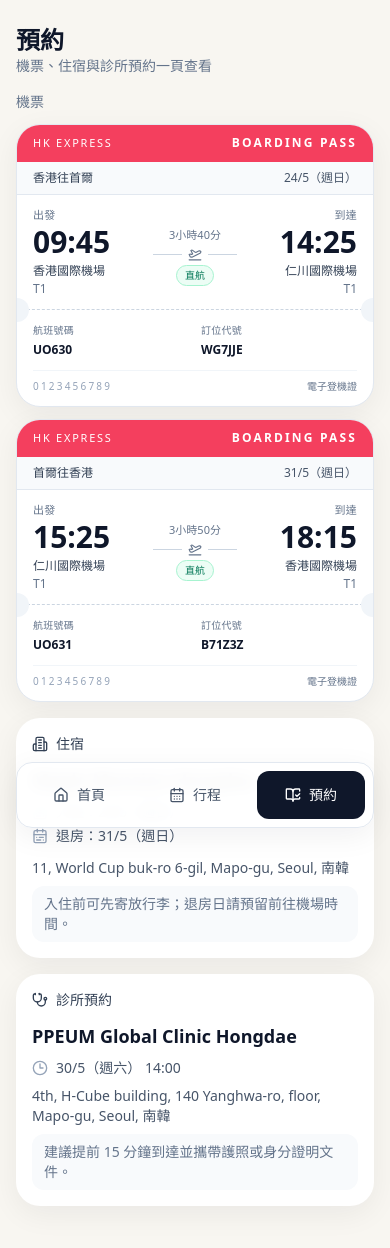
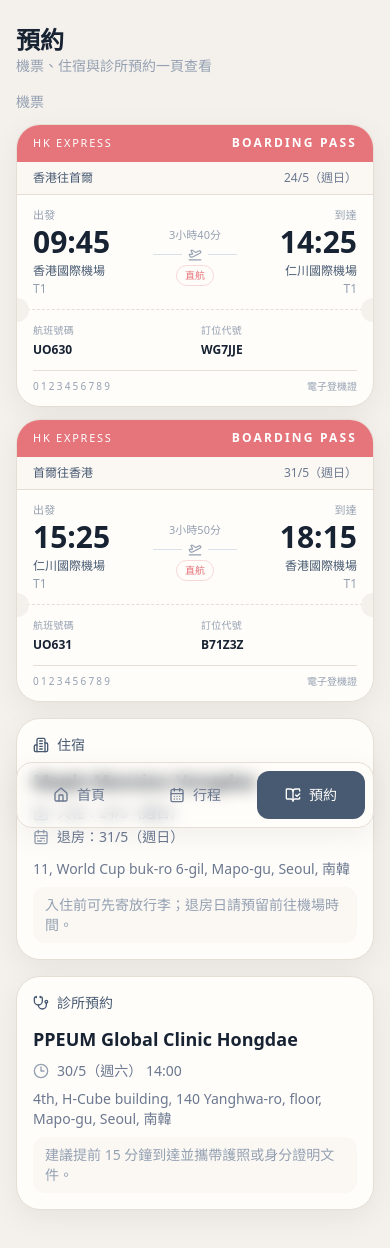
Before and after one commit to onyinno/seoul-companion-os, a Next.js app: page /bookings in a window 390 px wide. Shown: the top 1248 px of the page. Built offline with nearby package versions, Linux system fonts and the light colour scheme.

Commit message:
style(theme): apply seoul palette tokens across key mobile surfaces

```diff
--- a/app/globals.css
+++ b/app/globals.css
@@ -4,8 +4,26 @@
 
 :root {
   color-scheme: light;
+  --bg-app: #F4F1EC;
+  --bg-surface: #FBF8F4;
+  --bg-card: #FFFDF9;
+  --border-soft: #E5DED5;
+
+  --text-main: #172233;
+  --text-secondary: #6B7890;
+  --text-muted: #94A0B2;
+
+  --accent-primary: #F28F92;
+  --accent-soft: #F8D8D7;
+  --accent-strong: #E5747B;
+
+  --balance-bluegrey: #6F8198;
+  --balance-bluegrey-deep: #475A72;
+  --balance-bluegrey-soft: #D8E1EA;
 }
 
 body {
-  @apply bg-cream text-slate-900 antialiased;
+  background: var(--bg-app);
+  color: var(--text-main);
+  @apply antialiased;
 }
--- a/components/bookings-screen.tsx
+++ b/components/bookings-screen.tsx
@@ -11,21 +11,21 @@
     <div className="space-y-4">
       <header>
         <h1 className="text-2xl font-semibold">預約</h1>
-        <p className="text-sm text-slate-500">機票、住宿與診所預約一頁查看</p>
+        <p className="text-sm text-[var(--text-muted)]">機票、住宿與診所預約一頁查看</p>
       </header>
 
       <section className="space-y-3">
-        <h2 className="text-sm font-medium text-slate-500">機票</h2>
+        <h2 className="text-sm font-medium text-[var(--text-muted)]">機票</h2>
         {bookings.flights.map((flight) => (
-          <article key={flight.id} className="overflow-hidden rounded-3xl border border-slate-200 bg-white shadow-soft">
-            <div className="flex items-center justify-between bg-rose-500 px-4 py-2.5 text-white">
+          <article key={flight.id} className="overflow-hidden rounded-3xl border border-[var(--border-soft)] bg-[var(--bg-card)] shadow-soft">
+            <div className="flex items-center justify-between bg-[var(--accent-strong)] px-4 py-2.5 text-white">
               <p className="text-[11px] font-medium tracking-[0.16em]">HK EXPRESS</p>
               <p className="text-xs font-semibold tracking-[0.18em]">BOARDING PASS</p>
             </div>
 
-            <div className="border-b border-slate-200 bg-slate-50 px-4 py-2 text-xs text-slate-600">
+            <div className="border-b border-[var(--border-soft)] bg-[var(--bg-surface)] px-4 py-2 text-xs text-[var(--text-secondary)]">
               <div className="flex items-center justify-between gap-2">
-                <p className="font-medium text-slate-700">{flight.routeTitle}</p>
+                <p className="font-medium text-[var(--balance-bluegrey-deep)]">{flight.routeTitle}</p>
                 <p>{formatDate(flight.date)}</p>
               </div>
             </div>
@@ -33,81 +33,81 @@
             <div className="px-4 py-3">
               <div className="grid grid-cols-[1fr_auto_1fr] items-start gap-2">
                 <div>
-                  <p className="text-[11px] uppercase tracking-wide text-slate-500">出發</p>
-                  <p className="mt-1 text-3xl font-semibold leading-none text-slate-900">{flight.departureTime}</p>
-                  <p className="mt-1 text-xs leading-5 text-slate-700">{flight.departureAirport}</p>
-                  <p className="text-xs text-slate-500">{flight.departureTerminal}</p>
+                  <p className="text-[11px] uppercase tracking-wide text-[var(--text-muted)]">出發</p>
+                  <p className="mt-1 text-3xl font-semibold leading-none text-[var(--text-main)]">{flight.departureTime}</p>
+                  <p className="mt-1 text-xs leading-5 text-[var(--balance-bluegrey-deep)]">{flight.departureAirport}</p>
+                  <p className="text-xs text-[var(--text-muted)]">{flight.departureTerminal}</p>
                 </div>
 
                 <div className="mt-5 flex min-w-[84px] flex-col items-center">
-                  <p className="text-[11px] text-slate-500">{flight.duration}</p>
+                  <p className="text-[11px] text-[var(--text-muted)]">{flight.duration}</p>
                   <div className="my-1 flex w-full items-center gap-1.5">
-                    <span className="h-px flex-1 bg-slate-300" />
-                    <PlaneTakeoff className="h-3.5 w-3.5 text-slate-500" />
-                    <span className="h-px flex-1 bg-slate-300" />
+                    <span className="h-px flex-1 bg-[var(--balance-bluegrey-soft)]" />
+                    <PlaneTakeoff className="h-3.5 w-3.5 text-[var(--text-muted)]" />
+                    <span className="h-px flex-1 bg-[var(--balance-bluegrey-soft)]" />
                   </div>
-                  <p className="rounded-full border border-emerald-200 bg-emerald-50 px-2 py-0.5 text-[10px] font-medium text-emerald-700">直航</p>
+                  <p className="rounded-full border border-[var(--accent-soft)] bg-[var(--bg-card)] px-2 py-0.5 text-[10px] font-medium text-[var(--accent-strong)]">直航</p>
                 </div>
 
                 <div className="text-right">
-                  <p className="text-[11px] uppercase tracking-wide text-slate-500">到達</p>
-                  <p className="mt-1 text-3xl font-semibold leading-none text-slate-900">{flight.arrivalTime}</p>
-                  <p className="mt-1 text-xs leading-5 text-slate-700">{flight.arrivalAirport}</p>
-                  <p className="text-xs text-slate-500">{flight.arrivalTerminal}</p>
+                  <p className="text-[11px] uppercase tracking-wide text-[var(--text-muted)]">到達</p>
+                  <p className="mt-1 text-3xl font-semibold leading-none text-[var(--text-main)]">{flight.arrivalTime}</p>
+                  <p className="mt-1 text-xs leading-5 text-[var(--balance-bluegrey-deep)]">{flight.arrivalAirport}</p>
+                  <p className="text-xs text-[var(--text-muted)]">{flight.arrivalTerminal}</p>
                 </div>
               </div>
             </div>
 
-            <div className="relative border-t border-dashed border-slate-300 px-4 py-3">
-              <span className="absolute -left-3 top-0 h-6 w-6 -translate-y-1/2 rounded-full bg-slate-100" />
-              <span className="absolute -right-3 top-0 h-6 w-6 -translate-y-1/2 rounded-full bg-slate-100" />
+            <div className="relative border-t border-dashed border-[var(--border-soft)] px-4 py-3">
+              <span className="absolute -left-3 top-0 h-6 w-6 -translate-y-1/2 rounded-full bg-[var(--bg-app)]" />
+              <span className="absolute -right-3 top-0 h-6 w-6 -translate-y-1/2 rounded-full bg-[var(--bg-app)]" />
 
               <div className="grid grid-cols-2 gap-3 text-xs">
                 <div>
-                  <p className="text-[10px] tracking-wide text-slate-500">航班號碼</p>
-                  <p className="mt-1 font-semibold text-slate-900">{flight.flightNumber}</p>
+                  <p className="text-[10px] tracking-wide text-[var(--text-muted)]">航班號碼</p>
+                  <p className="mt-1 font-semibold text-[var(--text-main)]">{flight.flightNumber}</p>
                 </div>
                 <div>
-                  <p className="text-[10px] tracking-wide text-slate-500">訂位代號</p>
-                  <p className="mt-1 font-semibold text-slate-900">{flight.bookingRef}</p>
+                  <p className="text-[10px] tracking-wide text-[var(--text-muted)]">訂位代號</p>
+                  <p className="mt-1 font-semibold text-[var(--text-main)]">{flight.bookingRef}</p>
                 </div>
               </div>
 
-              <div className="mt-3 flex items-center justify-between border-t border-slate-100 pt-2">
-                <p className="text-[10px] tracking-[0.22em] text-slate-400">0123456789</p>
-                <p className="text-[10px] text-slate-500">電子登機證</p>
+              <div className="mt-3 flex items-center justify-between border-t border-[var(--border-soft)] pt-2">
+                <p className="text-[10px] tracking-[0.22em] text-[var(--text-muted)]">0123456789</p>
+                <p className="text-[10px] text-[var(--text-muted)]">電子登機證</p>
               </div>
             </div>
           </article>
         ))}
       </section>
 
-      <section className="rounded-3xl bg-white p-4 shadow-soft">
-        <div className="flex items-center gap-2 text-sm font-medium text-slate-700">
+      <section className="rounded-3xl border border-[var(--border-soft)] bg-[var(--bg-card)] p-4 shadow-soft">
+        <div className="flex items-center gap-2 text-sm font-medium text-[var(--balance-bluegrey-deep)]">
           <Building2 className="h-4 w-4" />
           住宿
         </div>
-        <h2 className="mt-3 text-lg font-semibold text-slate-900">{bookings.accommodation.name}</h2>
-        <div className="mt-2 space-y-1 text-sm text-slate-600">
-          <p className="flex items-center gap-2"><CalendarRange className="h-4 w-4 text-slate-400" /> 入住：{formatDate(bookings.accommodation.checkInDate)}</p>
-          <p className="flex items-center gap-2"><CalendarRange className="h-4 w-4 text-slate-400" /> 退房：{formatDate(bookings.accommodation.checkOutDate)}</p>
+        <h2 className="mt-3 text-lg font-semibold text-[var(--text-main)]">{bookings.accommodation.name}</h2>
+        <div className="mt-2 space-y-1 text-sm text-[var(--text-secondary)]">
+          <p className="flex items-center gap-2"><CalendarRange className="h-4 w-4 text-[var(--text-muted)]" /> 入住：{formatDate(bookings.accommodation.checkInDate)}</p>
+          <p className="flex items-center gap-2"><CalendarRange className="h-4 w-4 text-[var(--text-muted)]" /> 退房：{formatDate(bookings.accommodation.checkOutDate)}</p>
         </div>
-        <p className="mt-3 text-sm text-slate-600">{bookings.accommodation.address}</p>
-        <p className="mt-2 rounded-xl bg-slate-50 px-3 py-2 text-sm text-slate-500">{bookings.accommodation.note}</p>
+        <p className="mt-3 text-sm text-[var(--text-secondary)]">{bookings.accommodation.address}</p>
+        <p className="mt-2 rounded-xl bg-[var(--bg-surface)] px-3 py-2 text-sm text-[var(--text-muted)]">{bookings.accommodation.note}</p>
       </section>
 
-      <section className="rounded-3xl bg-white p-4 shadow-soft">
-        <div className="flex items-center gap-2 text-sm font-medium text-slate-700">
+      <section className="rounded-3xl border border-[var(--border-soft)] bg-[var(--bg-card)] p-4 shadow-soft">
+        <div className="flex items-center gap-2 text-sm font-medium text-[var(--balance-bluegrey-deep)]">
           <Stethoscope className="h-4 w-4" />
           診所預約
         </div>
-        <h2 className="mt-3 text-lg font-semibold text-slate-900">{bookings.clinic.clinicName}</h2>
-        <p className="mt-2 flex items-center gap-2 text-sm text-slate-600">
-          <Clock3 className="h-4 w-4 text-slate-400" />
+        <h2 className="mt-3 text-lg font-semibold text-[var(--text-main)]">{bookings.clinic.clinicName}</h2>
+        <p className="mt-2 flex items-center gap-2 text-sm text-[var(--text-secondary)]">
+          <Clock3 className="h-4 w-4 text-[var(--text-muted)]" />
           {formatDate(bookings.clinic.date)} {bookings.clinic.time}
         </p>
-        <p className="mt-2 text-sm text-slate-600">{bookings.clinic.address}</p>
-        <p className="mt-2 rounded-xl bg-slate-50 px-3 py-2 text-sm text-slate-500">{bookings.clinic.note}</p>
+        <p className="mt-2 text-sm text-[var(--text-secondary)]">{bookings.clinic.address}</p>
+        <p className="mt-2 rounded-xl bg-[var(--bg-surface)] px-3 py-2 text-sm text-[var(--text-muted)]">{bookings.clinic.note}</p>
       </section>
     </div>
   );
--- a/components/mobile-shell.tsx
+++ b/components/mobile-shell.tsx
@@ -17,7 +17,7 @@
   return (
     <main className="mx-auto flex min-h-screen w-full max-w-md flex-col px-4 pb-24 pt-6">
       {children}
-      <nav className="fixed bottom-4 left-1/2 z-50 w-[calc(100%-2rem)] max-w-md -translate-x-1/2 rounded-2xl border border-slate-200 bg-white/95 p-2 shadow-soft backdrop-blur">
+      <nav className="fixed bottom-4 left-1/2 z-50 w-[calc(100%-2rem)] max-w-md -translate-x-1/2 rounded-2xl border border-[var(--border-soft)] bg-[color:var(--bg-card)]/95 p-2 shadow-soft backdrop-blur">
         <ul className="grid grid-cols-3 gap-2">
           {nav.map(({ href, label, icon: Icon }) => {
             const active = pathname === href;
@@ -27,7 +27,7 @@
                   href={href}
                   className={cn(
                     'flex h-12 items-center justify-center gap-2 rounded-xl text-sm font-medium transition',
-                    active ? 'bg-slate-900 text-white' : 'text-slate-600'
+                    active ? 'bg-[var(--balance-bluegrey-deep)] text-[var(--bg-card)]' : 'text-[var(--text-secondary)]'
                   )}
                 >
                   <Icon className="h-4 w-4" />
```
Also changed, not shown: components/add-activity-sheet.tsx (+14 -14 lines), components/dashboard.tsx (+23 -23 lines), components/trip-screen.tsx (+32 -32 lines).
